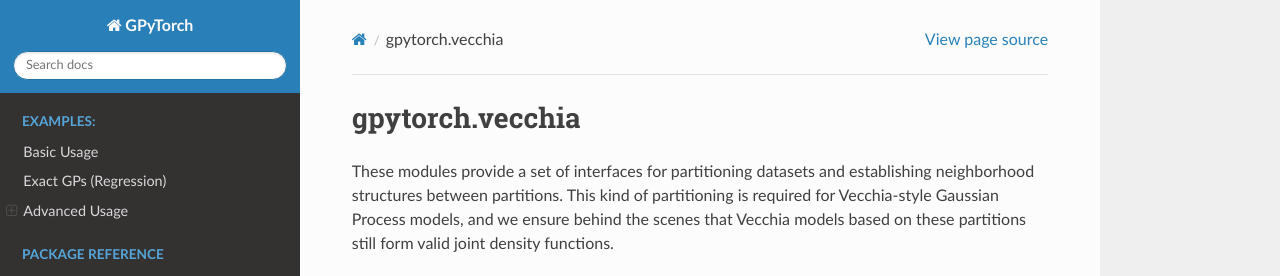
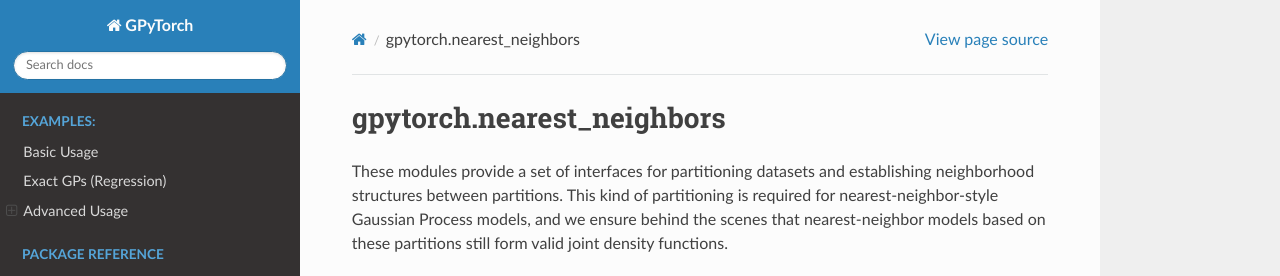
Before and after one commit to cornellius-gp/gpytorch, a Sphinx documentation site: the page built from docs/source/nearest_neighbors.rst, in a window 1280 px wide and 1400 px high, cut to the strip 0-276 px from the top of the window. Built offline with Sphinx 7.4.7 and the Read the Docs theme 2.0.0, drawn with Linux system fonts in a browser that asks for light colours; pages that are not in the unit, such as notebooks, are missing from menus; some of the changed text lies outside the part shown.

Commit message:
Rename `vecchia` to `nearest_neighbors` in docs

```diff
--- a/docs/source/index.rst
+++ b/docs/source/index.rst
@@ -33,11 +33,11 @@ GPyTorch's documentation
    means
    marginal_log_likelihoods
    metrics
+   nearest_neighbors
    constraints
    distributions
    priors
    variational
-   vecchia
    optim
 
 .. toctree::
--- a/docs/source/vecchia.rst
+++ b/docs/source/nearest_neighbors.rst
@@ -1,16 +1,16 @@
 .. role:: hidden
     :class: hidden-section
 
-gpytorch.vecchia
+gpytorch.nearest_neighbors
 ===================================
 
 These modules provide a set of interfaces for partitioning datasets and establishing
 neighborhood structures between partitions. This kind of partitioning is required for
-Vecchia-style Gaussian Process models, and we ensure behind the scenes that Vecchia models
+nearest-neighbor-style Gaussian Process models, and we ensure behind the scenes that nearest-neighbor models
 based on these partitions still form valid joint density functions.
 
-.. automodule:: gpytorch.vecchia
-.. currentmodule:: gpytorch.vecchia
+.. automodule:: gpytorch.nearest_neighbors
+.. currentmodule:: gpytorch.nearest_neighbors
 
 
 Indexes
@@ -53,7 +53,7 @@ functions that take in vectors of observations and return the distance matrix fo
 Ordering Strategies
 -----------------------------
 
-Because Vecchia approximations depend on the ordering of the data they're trained on, we need a way
+Because nearest-neighbor approximations depend on the ordering of the data they're trained on, we need a way
 to order the dataset by different metrics to find the best ordering strategy for a given problem.
 The OrderingStrategies class includes methods for ordering the data by a given coordinate or by an
 :math:`L_p` norm. Custom ordering strategies can be implemented here and must return a function that
```
